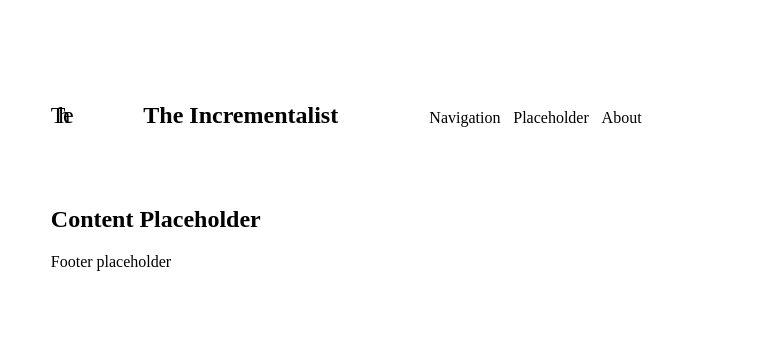
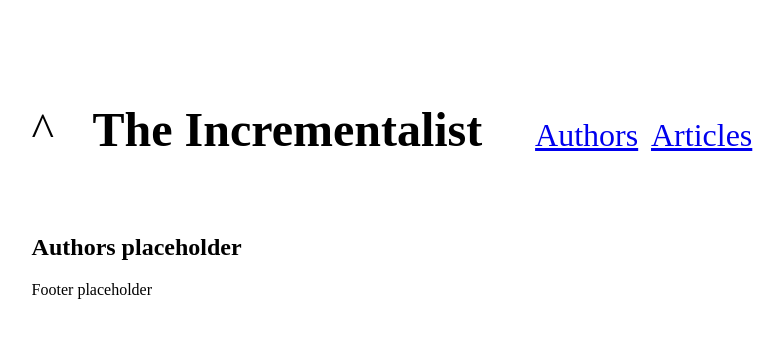
Before and after one commit to jessebmiller/inc.xyz, a React app: page /authors in a window 1280 px wide. Shown: the whole page, without its empty margins (154-938 px from the left). Built offline with nearby package versions, Linux system fonts and the light colour scheme.

Commit message:
big chunk of stuff

```diff
--- a/package.json
+++ b/package.json
@@ -31,6 +31,8 @@
     "react": "^16.3.2",
     "react-dom": "^16.3.2",
     "react-redux": "^5.0.7",
+    "react-router": "^4.2.0",
+    "react-router-dom": "^4.2.2",
     "redux": "^4.0.0"
   },
   "devDependencies": {
--- /dev/null
+++ b/src/Articles/index.js
@@ -0,0 +1,18 @@
+import React from 'react'
+import { connect } from 'react-redux'
+
+let Articles = ({ articles }) => {
+  return (
+    <ul>
+      {articles.map((article) => {
+        return (
+          <p key={Math.random()}>article list entry placeholder {article}</p>
+        )
+      })}
+    </ul>
+  )
+}
+
+Articles = connect((s) => {return {...s}})(Articles)
+
+export default Articles
--- /dev/null
+++ b/src/Authors/index.js
@@ -0,0 +1,10 @@
+import React from 'react'
+import { connect } from 'react-redux'
+
+let Authors = () => {
+  return <h1>Authors placeholder</h1>
+}
+
+connect()(Authors)
+
+export default Authors
--- a/src/Content/index.js
+++ b/src/Content/index.js
@@ -1,9 +1,21 @@
 import React from 'react'
+import { connect } from 'react-redux'
 
-const Content = () => {
-  return (
-      <h1>Content Placeholder</h1>
-  )
+import { Route } from 'react-router-dom'
+
+let Content = ({ routes }) => {
+  const content = routes.map(route => {
+    return <Route {...route} key={Math.random()}/>
+  })
+  return content
 }
 
+function mapProps(state) {
+  return {
+    routes: state.routes
+  }
+}
+
+Content = connect(mapProps)(Content)
+
 export default Content
--- /dev/null
+++ b/src/Header/.#index.js
@@ -0,0 +1 @@
+root@cd1309095df6.1
--- a/src/Header/Logo/index.css
+++ b/src/Header/Logo/index.css
@@ -1,5 +1,4 @@
 .logo {
     font-size: 1.5em;
-    letter-spacing: -0.3em;
     display: inline;
 }
--- a/src/Header/Logo/index.js
+++ b/src/Header/Logo/index.js
@@ -2,7 +2,7 @@ import React from 'react'
 import css from './index.css'
 
 const Logo = () => {
-  return <div className={css.logo}>The</div>
+  return <div className={css.logo}>^</div>
 }
 
 export default Logo
--- a/src/Header/Navigation/index.js
+++ b/src/Header/Navigation/index.js
@@ -1,9 +1,31 @@
 import React from 'react'
+import { connect } from 'react-redux'
+import { Link } from 'react-router-dom'
 
 import css from './index.css'
 
-const Navigation = () => {
-  return <ul><li>Navigation</li><li>Placeholder</li><li>About</li></ul>
+let Navigation = ({ routes }) => {
+  // TODO clean this up, there is a lot of unclear logic in this return
+  // for each route, if nav is true, render a link
+  return (
+    <ul>
+      {routes.map((route) => {
+        return route.nav ? (
+          <li key={Math.random()}>
+            <Link to={route.path}>{route.anchor}</Link>
+          </li>
+        ) : ''
+      })}
+    </ul>
+  )
 }
 
+function mapProps(state) {
+  return {
+    routes: state.routes
+  }
+}
+
+Navigation = connect(mapProps)(Navigation)
+
 export default Navigation
--- a/src/Header/Title/index.js
+++ b/src/Header/Title/index.js
@@ -1,8 +1,14 @@
 import React from 'react'
+import { connect } from 'react-redux'
 
-const Title = ({ text }) => {
-  return <h1 style={{display: 'inline'}}>{text}</h1>
+let Title = ({ title }) => {
+  return <h1 style={{display: 'inline'}}>{title}</h1>
 }
 
+const mapProps = (state) => {
+  return {title: state.title}
+}
+
+Title = connect(mapProps)(Title)
 
 export default Title
--- a/src/Header/index.css
+++ b/src/Header/index.css
@@ -1,9 +1,12 @@
 div {
     margin-right: 3vw;
-    display: inline;
 }
 
 header {
     margin-top: 8vw;
     margin-bottom: 6vw;
 }
+
+.landing {
+    font-size: 2em;
+}
--- a/src/Header/index.js
+++ b/src/Header/index.js
@@ -1,4 +1,5 @@
 import React from 'react'
+import { connect } from 'react-redux'
 
 import Logo from './Logo'
 import Title from './Title'
@@ -6,20 +7,23 @@ import Navigation from './Navigation'
 
 import css from './index.css'
 
-const Header = ({ title }) => {
+let Header = ({ landing }) => {
+  console.log(landing)
   return (
-    <header>
-      <div>
+    <header className={landing ? css.landing : ''}>
         <Logo />
-      </div>
-      <div>
-        <Title text={title} />
-      </div>
-      <div>
+        <Title />
         <Navigation />
-      </div>
     </header>
   )
 }
 
+function mapProps(state) {
+  return {
+    landing: state.landing
+  }
+}
+
+Header = connect(mapProps)(Header)
+
 export default Header
--- a/src/index.js
+++ b/src/index.js
@@ -1,23 +1,50 @@
 import React from 'react'
 import ReactDOM from 'react-dom'
+
+import { createStore } from 'redux'
+import { Provider } from 'react-redux'
+
+import { BrowserRouter, Route, Link } from 'react-router-dom'
 
 import Header from './Header'
 import Content from './Content'
 import Footer from './Footer'
 import { Row } from './Layout'
+import Authors from './Authors'
+import Articles from './Articles'
 
-const site = {
-  name: "The Incrementalist"
+const initialState = {
+  title: "The Incrementalist",
+  landing: true, // Has the user just landed?
+  articles: [1,2,3,4,5],
+  routes: [
+    {
+      anchor: "Authors",
+      path: "/authors",
+      component: Authors,
+      nav: true
+    },
+    {
+      anchor: "Articles",
+      path: "/articles",
+      component: Articles,
+      nav: true
+    }
+  ]
 }
 
-const Incrementalist = () => {
+function rootReducer(state = initialState, action) {
+  return state
+}
+
+const Site = ({ location }) => {
   return (
-    <div>
+    <div className="site">
       <Row>
-        <Header title={site.name}/>
+        <Header />
       </Row>
       <Row>
-        <Content />
+        <Content location={location}/>
       </Row>
       <Row>
         <Footer />
@@ -26,4 +53,14 @@ const Incrementalist = () => {
   )
 }
 
+const Incrementalist = () => {
+  return (
+    <Provider store={createStore(rootReducer)}>
+      <BrowserRouter>
+        <Route path="/" component={Site}/>
+      </BrowserRouter>
+    </Provider>
+  )
+}
+
 ReactDOM.render(<Incrementalist />, document.getElementById('Incrementalist'))
--- a/webpack.config.js
+++ b/webpack.config.js
@@ -1,3 +1,4 @@
+var path = require('path');
 const HtmlWebPackPlugin = require("html-webpack-plugin")
 
 const htmlPlugin = new HtmlWebPackPlugin({
@@ -6,6 +7,9 @@ const htmlPlugin = new HtmlWebPackPlugin({
 })
 
 module.exports = {
+  devServer: {
+    historyApiFallback: true
+  },
   module: {
     rules: [
       {
```
Also changed, not shown: 1 other file.
